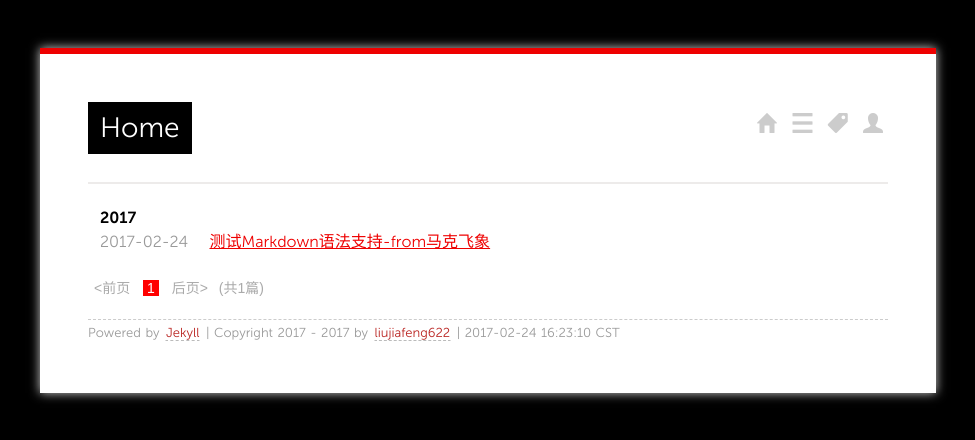
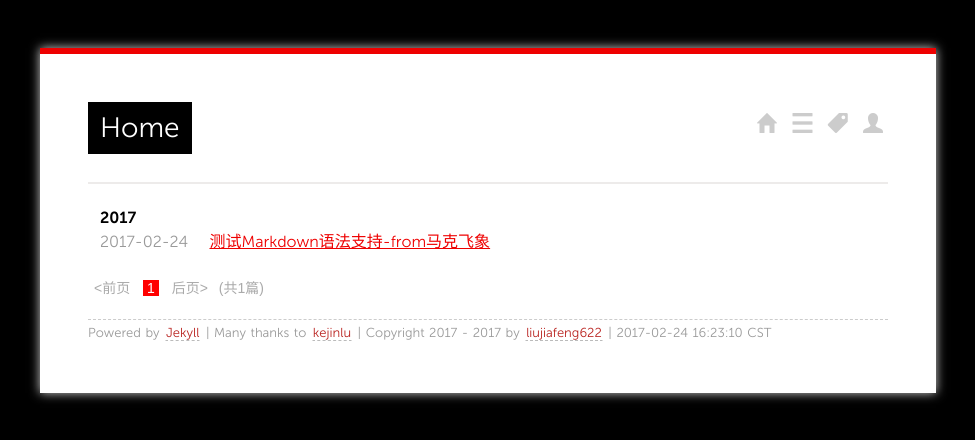
Before and after one commit to liujiafeng622/liujiafeng622, a Jekyll site: the page built from index.html, in a window 1280 px wide. Shown: the top 440 px of the page, without its empty margins (152-1127 px from the left). Built offline with Jekyll 4.4.1, drawn with Linux system fonts in a browser that asks for light colours; the list of posts is cut into pages by our own code.

Commit message:
add thanks info to footer

```diff
--- a/_layouts/default.html
+++ b/_layouts/default.html
@@ -56,7 +56,7 @@
       </div>
 
     <footer>
-        <p><small>Powered by <a href="https://github.com/mojombo/jekyll">Jekyll</a> | Copyright 2017 - {{site.time | date:"%Y"}} by <a href="http://liujiafeng622.github.io/about/">liujiafeng622</a> | <span class="label label-info">{{site.time | date:"%Y-%m-%d %H:%M:%S %Z"}}</span></small></p>
+        <p><small>Powered by <a href="https://github.com/mojombo/jekyll">Jekyll</a> | Many thanks to <a href="http://geeklu.com/">kejinlu</a> | Copyright 2017 - {{site.time | date:"%Y"}} by <a href="http://liujiafeng622.github.io/about/">liujiafeng622</a> | <span class="label label-info">{{site.time | date:"%Y-%m-%d %H:%M:%S %Z"}}</span></small></p>
     </footer>
 
     </div>
```
